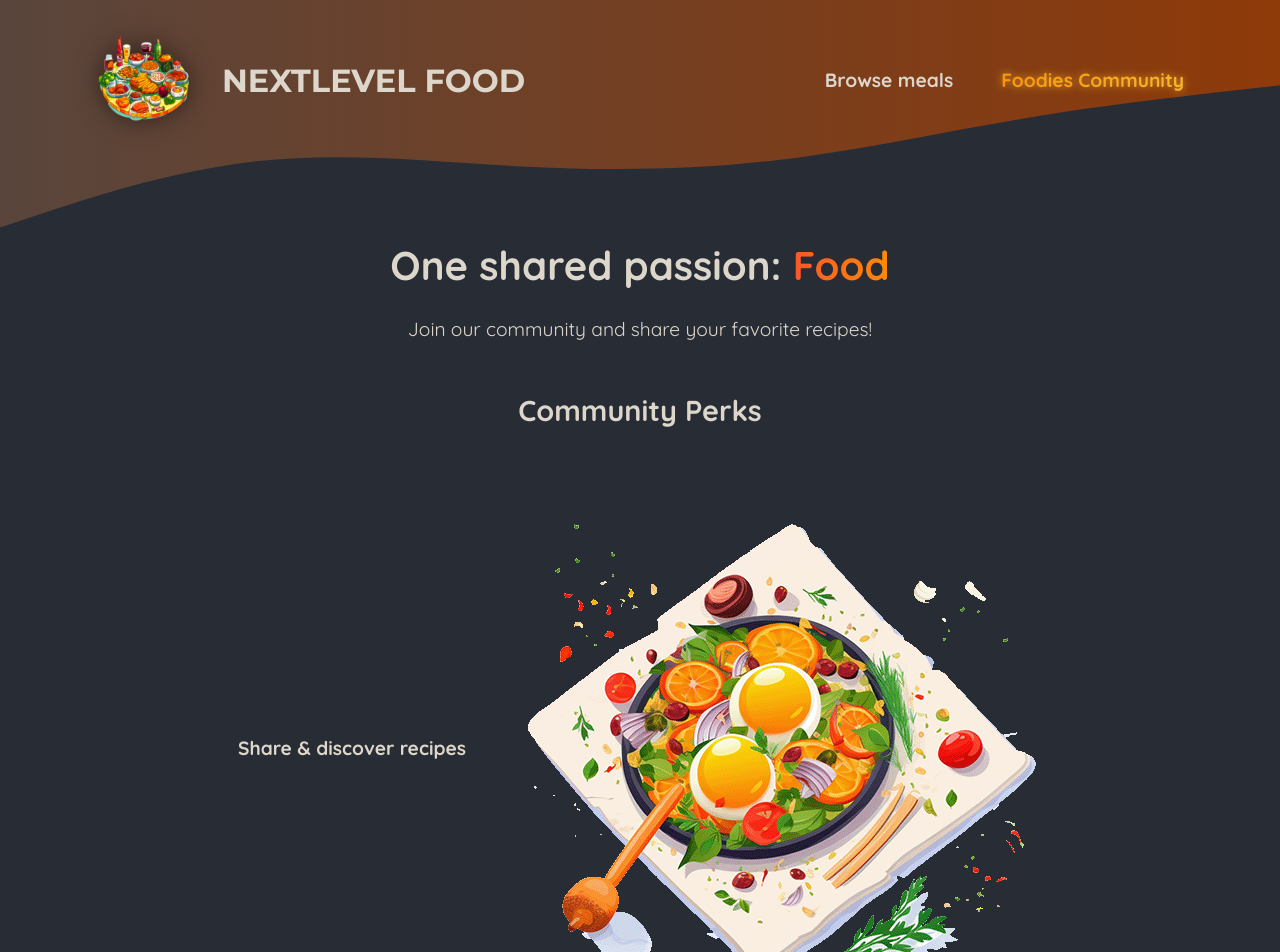
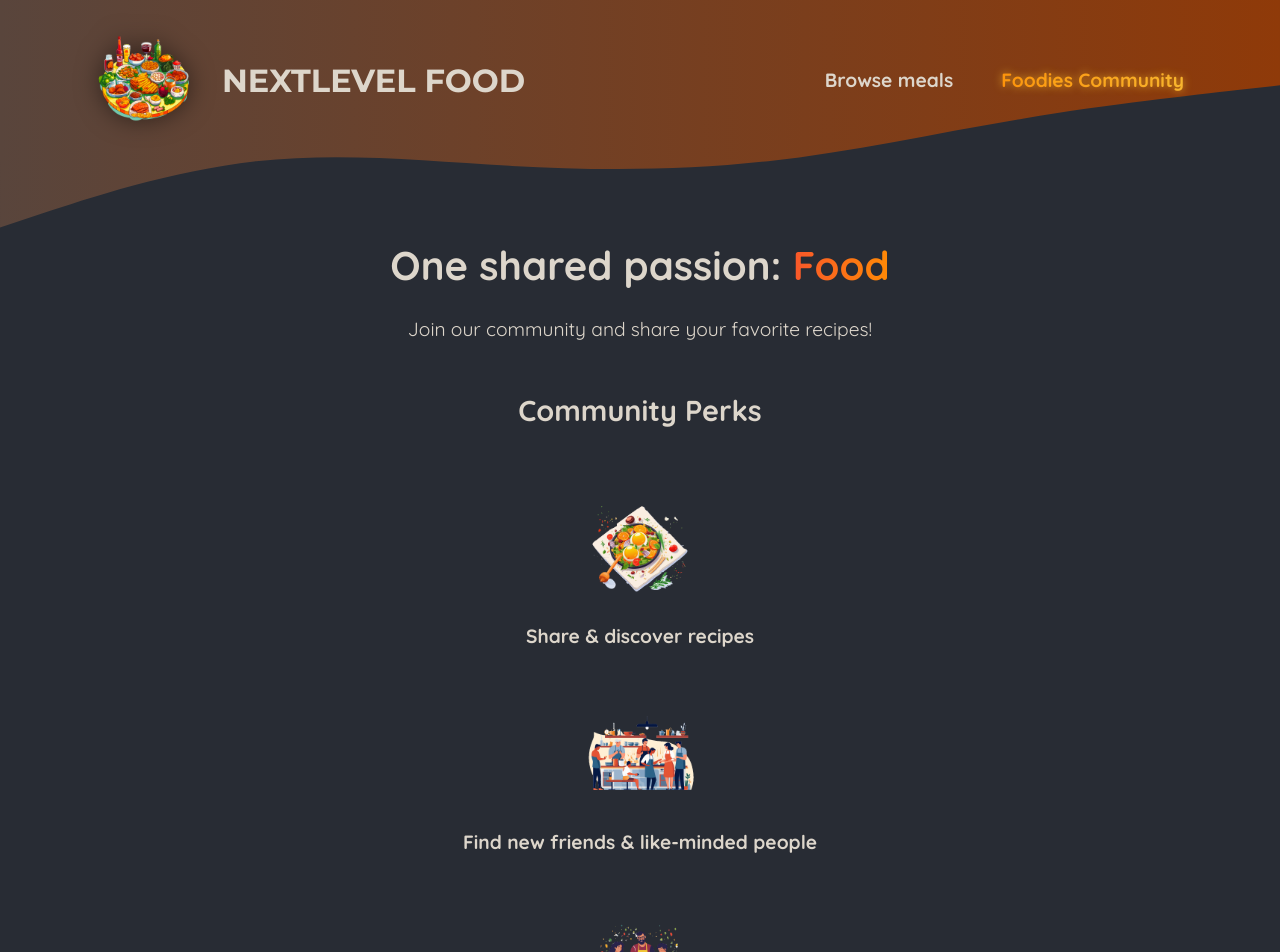
Before and after one commit to Danielle-Luz/foodies-nextjs-project, a Next.js app: page /community in a window 1280 px wide. Shown: the top 952 px of the page. Built offline with nearby package versions, Linux system fonts and the light colour scheme.

Commit message:
feat: re-styled perks list

```diff
--- a/app/community/page.js
+++ b/app/community/page.js
@@ -18,8 +18,8 @@ export default function Community() {
               (perk, key) => {
               return (
                 <li key={key} className={styles["perks-list-item"]}>
+                  <Image className={styles["perks-image"]} src={perk.src} alt={perk.alt} />
                   <p className={styles["perks-content"]}>{perk.content}</p>
-                  <Image className={styles["perks-image"]} src={perk.src} alt={perk.alt} />
                 </li>
               )
             })
--- a/app/community/styles.module.css
+++ b/app/community/styles.module.css
@@ -29,13 +29,27 @@
   -webkit-text-fill-color: transparent;
 }
 
+.perks-list {
+  display: flex;
+  flex-direction: column;
+  gap: 2rem;
+}
+
 .perks-list-item {
   align-items: center;
   display: flex;
-  gap: 1rem;
+  flex-direction: column;
   justify-content: center;
 }
 
+.perks-image {
+  width: 7rem;
+  height: 7rem;
+}
+
 .perks-content {
+  display: flex;
+  flex-direction: column;
   font-weight: bold;
+  gap: 4rem;
 }
--- a/app/globals.css
+++ b/app/globals.css
@@ -25,6 +25,11 @@ a {
 }
 
 h1, h2, h3 {
+  margin: 0;
+}
+
+ul {
+  padding: 0;
   margin: 0;
 }
 
```
